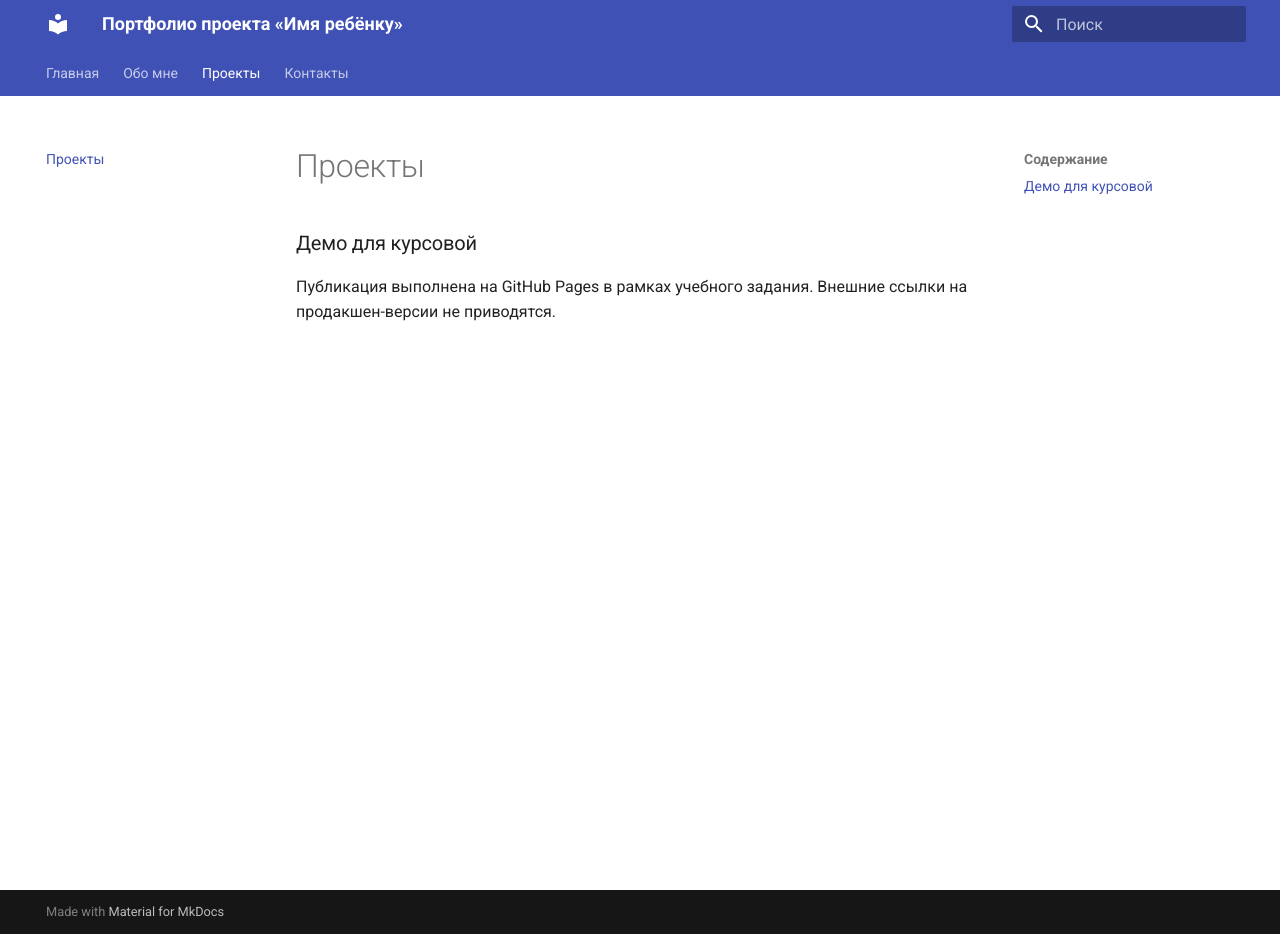
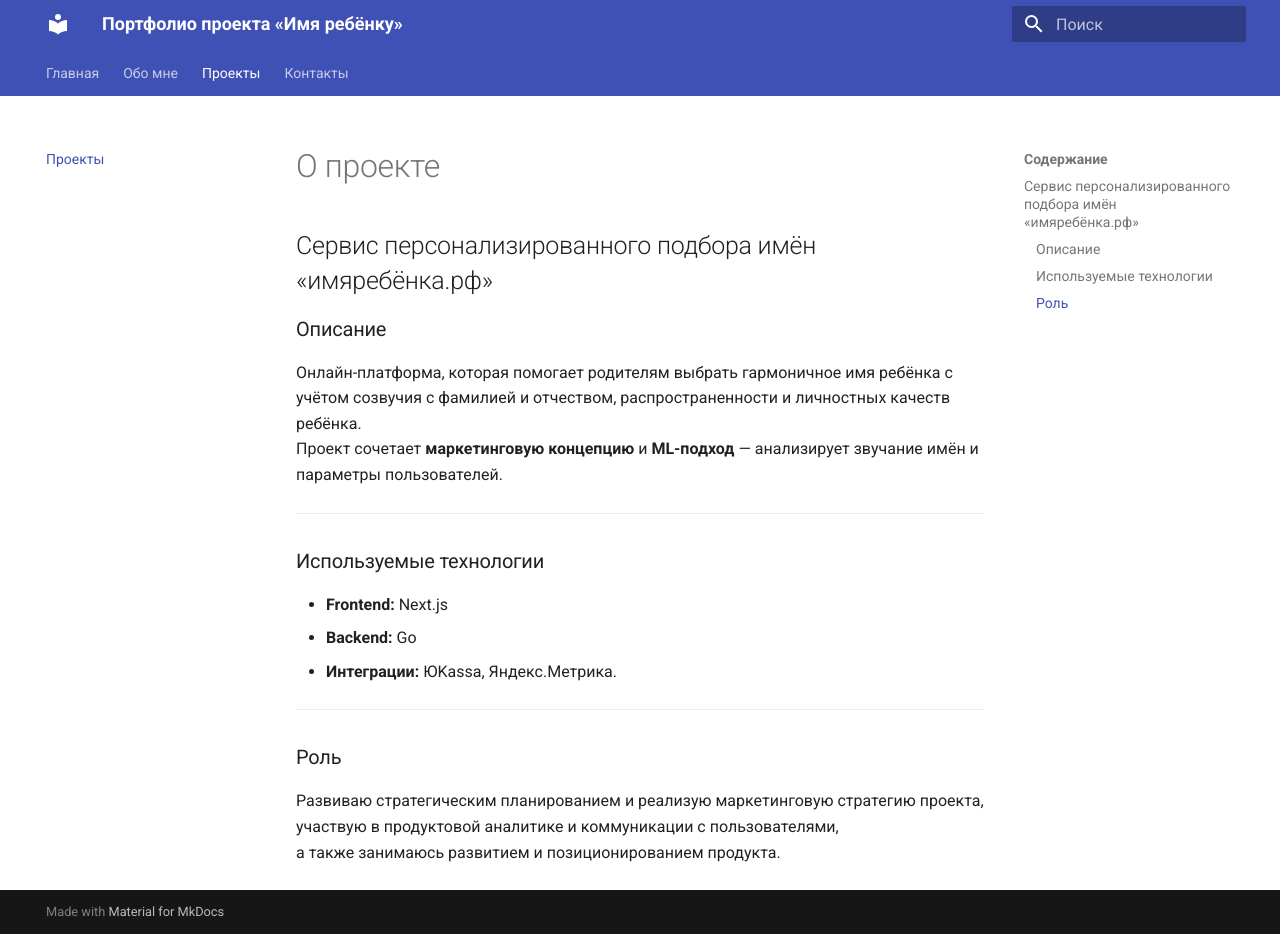
Before and after one commit to valeriinohrin/portfolio-nohrin, an MkDocs documentation site: the page built from docs/projects.md, in a window 1280 px wide and 934 px high. Built offline with MkDocs 1.6.1 and Material for MkDocs 9.7.7, drawn with Linux system fonts in a browser that asks for light colours.

Commit message:
Update projects.md

```diff
--- a/docs/projects.md
+++ b/docs/projects.md
@@ -1,2 +1,20 @@
-### Демо для курсовой
-Публикация выполнена на GitHub Pages в рамках учебного задания. Внешние ссылки на продакшен-версии не приводятся.
+# О проекте
+
+## Сервис персонализированного подбора имён «имяребёнка.рф»
+
+### Описание
+Онлайн-платформа, которая помогает родителям выбрать гармоничное имя ребёнка с учётом созвучия с фамилией и отчеством, распространенности и личностных качеств ребёнка.
+Проект сочетает **маркетинговую концепцию** и **ML-подход** — анализирует звучание имён и параметры пользователей.
+
+---
+
+### Используемые технологии
+- **Frontend:** Next.js
+- **Backend:** Go
+- **Интеграции:** ЮKassa, Яндекс.Метрика.
+
+---
+
+### Роль
+Развиваю стратегическим планированием и реализую маркетинговую стратегию проекта, участвую в продуктовой аналитике и коммуникации с пользователями,
+а также занимаюсь развитием и позиционированием продукта.
```
